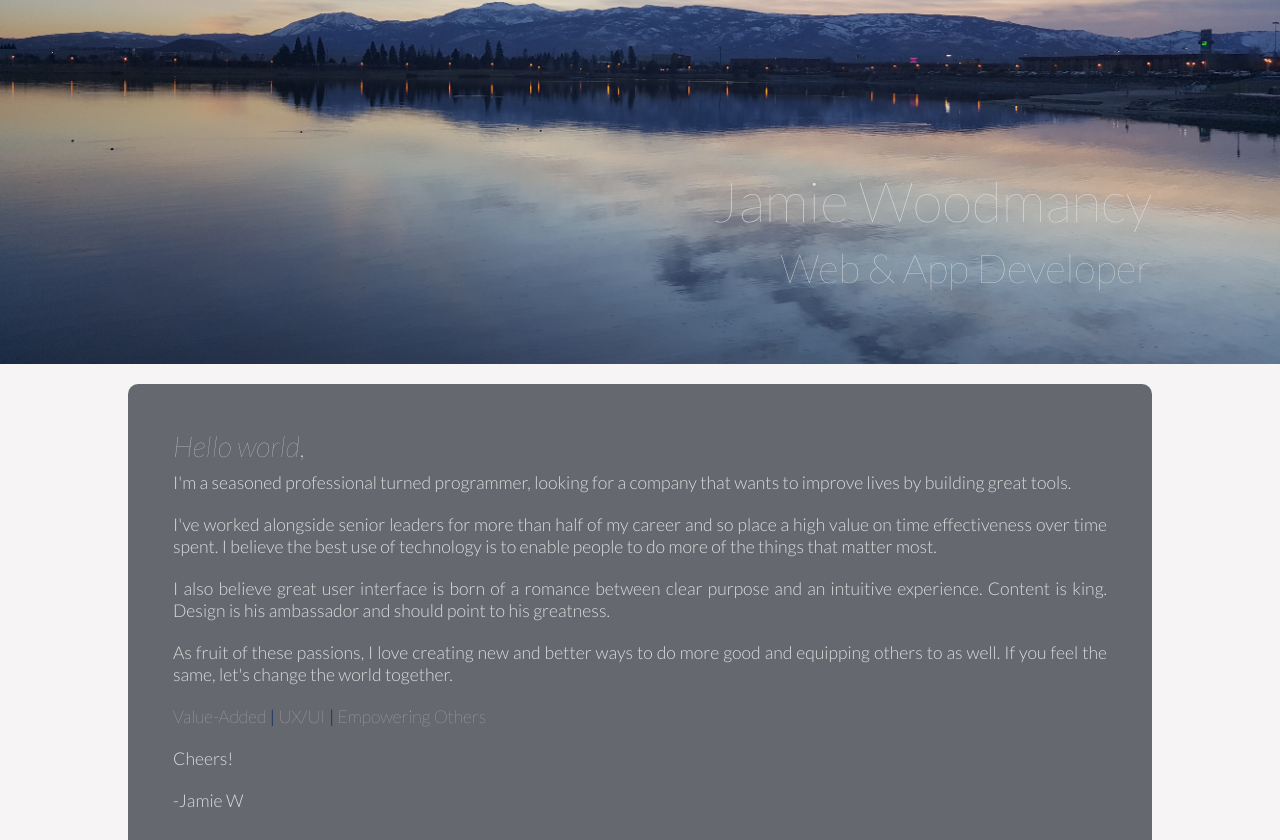
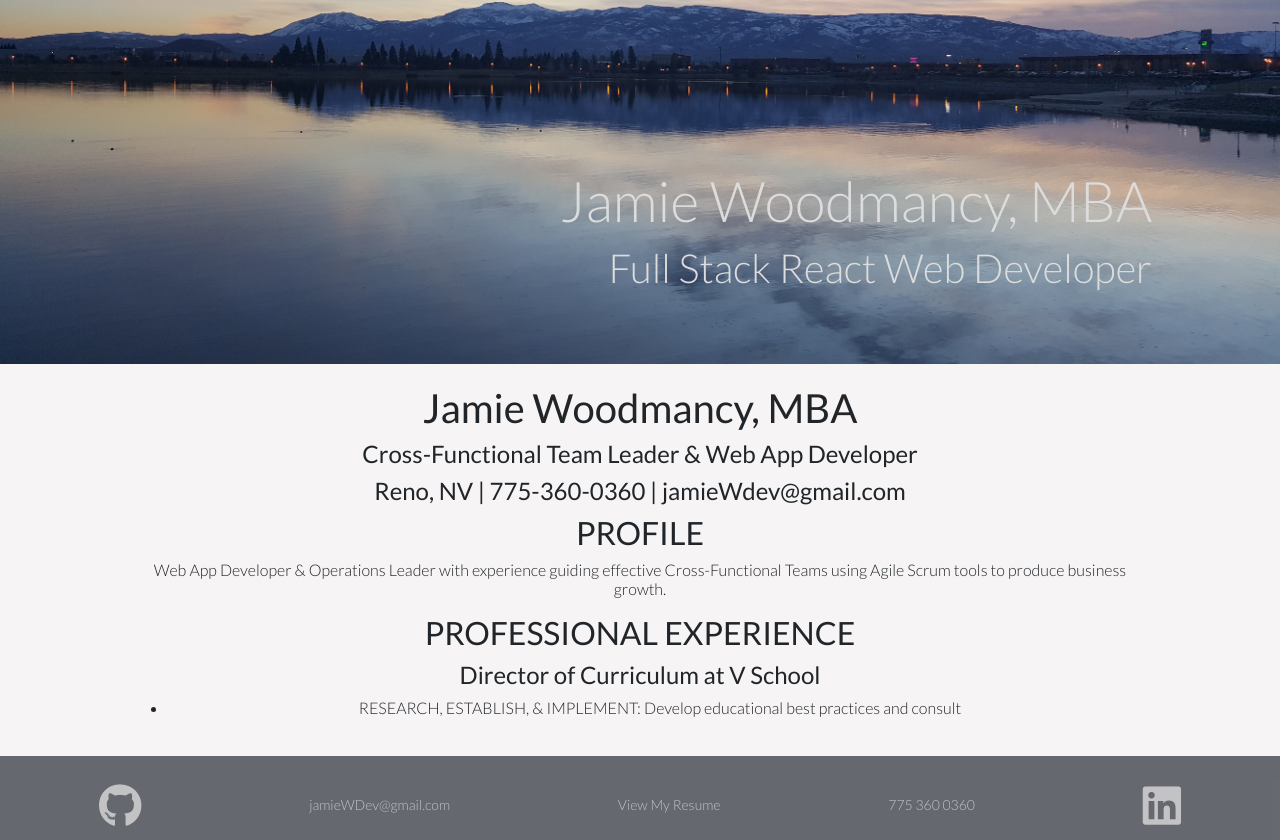
Before and after one commit to jamie29w/portfolio-website, a React (Create React App) app: page /resume in a window 1280 px wide. Shown: the part 236-1076 px from the top of the page. Built offline with nearby package versions, Linux system fonts and the light colour scheme.

Commit message:
updated written portions throughout project; added resume view and began creating markdown file with resume.

```diff
--- a/package.json
+++ b/package.json
@@ -3,16 +3,19 @@
   "version": "0.1.0",
   "private": true,
   "dependencies": {
+    "markdown-to-jsx": "^6.7.4",
     "react": "^16.0.0",
     "react-bootstrap": "^0.31.5",
     "react-browser-router": "^2.0.3",
     "react-burger-menu": "^2.1.11",
     "react-dom": "^16.0.0",
+    "react-markdown": "^4.0.3",
     "react-router-dom": "^4.2.2",
     "react-scripts": "1.0.14",
     "react-scroll-to-component": "^1.0.1",
     "react-typekit": "^1.1.0",
-    "scroll-to-element": "^2.0.0"
+    "scroll-to-element": "^2.0.0",
+    "styled-components": "^3.4.10"
   },
   "scripts": {
     "start": "react-scripts start",
--- a/src/main/body/Component.js
+++ b/src/main/body/Component.js
@@ -1,9 +1,10 @@
 import React from "react";
 import HomeComponent from "./home/Component";
+import NativeWeatherComponent from "./native-weather/Component";
 import PortfolioComponent from "./portfolio/Component";
+import ResumeContainer from "./resume/Container";
 import SnapCRMComponent from "./snap-crm/Component";
-import NativeWeatherComponent from "./native-weather/Component";
-import WeatherAPIComponent from "./weather-api/Component"
+import WeatherAPIComponent from "./weather-api/Component";
 import { Route, Switch } from "react-router-dom";
 
 function BodyComponent(props) {
@@ -24,26 +25,15 @@ function BodyComponent(props) {
       <div style={styles.divStyles}>
         <div>
           <Switch>
-                        <Route
-                            exact
-                            component={PortfolioComponent}
-                            path="/portfolio"
-                        />
-                        <Route
-                            exact
-                            component={SnapCRMComponent}
-                            path="/snap-crm"
-                        />
+            <Route exact component={PortfolioComponent} path="/portfolio" />
+            <Route exact component={SnapCRMComponent} path="/snap-crm" />
             <Route
               exact
               component={NativeWeatherComponent}
               path="/nativeweather"
             />
-                        <Route
-                            exact
-                            component={WeatherAPIComponent}
-                            path="/weather-api"
-                        />
+            <Route exact component={WeatherAPIComponent} path="/weather-api" />
+            <Route exact component={ResumeContainer} path="/resume" />
             <Route component={HomeComponent} path="/" />
           </Switch>
         </div>
--- a/src/main/body/home/Component.js
+++ b/src/main/body/home/Component.js
@@ -16,7 +16,7 @@ function HomeComponent(props) {
     },
     headText: {
       fontFamily: "'Lato', sans-serif",
-            fontWeight: "100",
+      fontWeight: "300",
       fontStyle: "italic",
       fontSize: ".9em",
       marginLeft: "25px",
@@ -34,17 +34,6 @@ function HomeComponent(props) {
     punctuation: {
       color: "rgba(39, 58, 100, .9)",
       fontWeight: "400"
-        },
-        tldr: {
-            fontFamily: "'Lato', sans-serif",
-            fontSize: ".55em",
-            fontWeight: "100",
-            letterSpacing: "0px",
-            lineHeight: "125%",
-            marginLeft: "25px",
-            marginRight: "25px",
-            marginBottom: "20px",
-            textAlign: "justify"
     }
   };
 
@@ -54,31 +43,31 @@ function HomeComponent(props) {
         <h3 style={styles.headText}>Hello world,</h3>
 
         <h3 style={styles.bodyText}>
-                    I{`'`}m a seasoned professional turned programmer, looking
-                    for a company that wants to improve lives by building great
-                    tools.
+          I{`'`}m a professional turned programmer, looking for a company to
+          partner with that wants to improve lives by building great products.
         </h3>
 
         <h3 style={styles.bodyText}>
-                    I've worked alongside senior leaders for more than half of
-                    my career and so place a high value on time effectiveness
-                    over time spent. I believe the best use of technology is to
-                    enable people to do more of the things that matter most.
+          I've moved the dial as a leader in sales, healthcare, and educational
+          technology. Problem solving is my trade, and enhancing processes is my
+          obsession. I use a combination of Lean principles and Agile Scrum
+          tools to lead teams to create profitable change. I believe the best
+          use of technology is to enable people to do more of the things that
+          matter most.
         </h3>
         <h3 style={styles.bodyText}>
-                    I also believe great user interface is born of a romance
-                    between clear purpose and an intuitive experience. Content
-                    is king. Design is his ambassador and should point to his
-                    greatness.
+          Profitability happens when happy users feel like rockstars using your
+          product. Great user experience is the love child of clear product
+          purpose and user empathy in design.
         </h3>
         <h3 style={styles.bodyText}>
-                    As fruit of these passions, I love creating new and better
-                    ways to do more good and equipping others to as well. If you
-                    feel the same, let{`'`}s change the world together.
+          As fruit of these passions, I love creating new and better ways to do
+          more good and equipping others to as well. If you feel the same, let
+          {`'`}s change the world together.
         </h3>
-                <h3 style={styles.tldr}>
-                    Value-Added <span style={styles.punctuation}>|</span> UX/UI{" "}
-                    <span style={styles.punctuation}>|</span> Empowering Others
+        <h3 style={styles.bodyText}>
+          Empowering Others <span style={styles.punctuation}>|</span>{" "}
+          Value-Added <span style={styles.punctuation}>|</span> UX/UI
         </h3>
         <h3 style={styles.bodyText}>Cheers!</h3>
         <h3 style={styles.bodyText}>-Jamie W</h3>
--- /dev/null
+++ b/src/main/body/resume/Component.js
@@ -0,0 +1,19 @@
+import React from "react";
+import ReactMarkdown from "react-markdown";
+import styled from "styled-components";
+
+export default function ResumeComponent(props) {
+  const MarkdownStyles = styled.div`
+    font-size: 16px;
+    font-family: "Lato", sans-serif;
+    font-weight: 300;
+    margin-top: 20px;
+  `;
+
+  console.log(props.resume);
+  return (
+    <MarkdownStyles>
+      <ReactMarkdown className="markdown" source={props.resume} />
+    </MarkdownStyles>
+  );
+}
--- /dev/null
+++ b/src/main/body/resume/Container.js
@@ -0,0 +1,26 @@
+import React, { Component } from "react";
+import ResumeComponent from "./Component";
+import resume from "./resume.md";
+
+class ResumeContainer extends Component {
+  constructor(props) {
+    super(props);
+    this.state = {
+      resume: null
+    };
+  }
+
+  componentWillMount() {
+    fetch(resume).then(res =>
+      res.text().then(text => this.setState({ resume: text }))
+    );
+  }
+
+  source = "#header\n\nparagraph";
+  render() {
+    console.log(typeof this.state.resume);
+    return <ResumeComponent source={this.source} resume={this.state.resume} />;
+  }
+}
+
+export default ResumeContainer;
--- /dev/null
+++ b/src/main/body/resume/resume.md
@@ -0,0 +1,15 @@
+# Jamie Woodmancy, MBA
+
+#### Cross-Functional Team Leader & Web App Developer
+
+#### Reno, NV | 775-360-0360 | jamieWdev@gmail.com
+
+## PROFILE
+
+Web App Developer & Operations Leader with experience guiding effective Cross-Functional Teams using Agile Scrum tools to produce business growth.
+
+## PROFESSIONAL EXPERIENCE
+
+#### Director of Curriculum at V School
+
+- RESEARCH, ESTABLISH, & IMPLEMENT: Develop educational best practices and consult
--- a/src/main/header/Component.js
+++ b/src/main/header/Component.js
@@ -5,12 +5,12 @@ function HeaderComponent(props) {
   const styles = {
     headText: {
       fontSize: "3.5em",
-            fontWeight: "100",
+      fontWeight: "300",
       marginBottom: "10px"
     },
     subHeadText: {
       fontSize: "2.5em",
-            fontWeight: "100",
+      fontWeight: "300",
       marginTop: "10px"
     },
     tall: {
@@ -50,8 +50,8 @@ function HeaderComponent(props) {
   return (
     <div style={props.isHome ? styles.tall : responsiveStyles.short}>
       <div style={styles.textContainer}>
-                <h1 style={styles.headText}>Jamie Woodmancy</h1>
-                <h2 style={styles.subHeadText}>Web & App Developer</h2>
+        <h1 style={styles.headText}>Jamie Woodmancy, MBA</h1>
+        <h2 style={styles.subHeadText}>Full Stack React Web Developer</h2>
       </div>
     </div>
   );
--- a/src/main/navbar/Component.js
+++ b/src/main/navbar/Component.js
@@ -32,7 +32,8 @@ function Navbar(props) {
             target="_blank"
             rel="noopener noreferrer"
             className="iconLinks"
-                        href="https://github.com/jamie29w">
+            href="https://github.com/jamie29w"
+          >
             <i className="fa fa-github fa-lg" aria-hidden="true" />
           </a>
         </span>
@@ -46,15 +47,13 @@ function Navbar(props) {
             target="_blank"
             rel="noopener noreferrer"
             className="links"
-                        href={pdf}>
+            href={pdf}
+          >
             Contact & Resume
           </a>
         </span>
 
-                <Link
-                    onClick={props.handleNotHome}
-                    to="/portfolio"
-                    className="links">
+        <Link onClick={props.handleNotHome} to="/portfolio" className="links">
           Portfolio
         </Link>
 
@@ -63,11 +62,9 @@ function Navbar(props) {
             target="_blank"
             rel="noopener noreferrer"
             className="iconLinks"
-                        href="https://www.linkedin.com/in/jamiewoodmancy/">
-                        <i
-                            className="fa fa-linkedin-square fa-lg"
-                            aria-hidden="true"
-                        />
+            href="https://www.linkedin.com/in/jamiewoodmancy/"
+          >
+            <i className="fa fa-linkedin-square fa-lg" aria-hidden="true" />
           </a>
         </span>
       </Menu>
@@ -77,7 +74,8 @@ function Navbar(props) {
             target="_blank"
             rel="noopener noreferrer"
             className="iconLinks"
-                        href="https://github.com/jamie29w">
+            href="https://github.com/jamie29w"
+          >
             <i className="fa fa-github fa-lg" aria-hidden="true" />
           </a>
         </span>
@@ -86,20 +84,11 @@ function Navbar(props) {
           Home
         </Link>
 
-                <span className="links">
-                    <a
-                        target="_blank"
-                        rel="noopener noreferrer"
-                        className="links"
-                        href={pdf}>
-                        Contact & Resume
-                    </a>
-                </span>
+        <Link to="/resume" className="links" onClick={props.handleNotHome}>
+          Resume
+        </Link>
 
-                <Link
-                    to="/portfolio"
-                    className="links"
-                    onClick={props.handleNotHome}>
+        <Link to="/portfolio" className="links" onClick={props.handleNotHome}>
           Portfolio
         </Link>
 
@@ -108,11 +97,9 @@ function Navbar(props) {
             target="_blank"
             rel="noopener noreferrer"
             className="iconLinks"
-                        href="https://www.linkedin.com/in/jamiewoodmancy/">
-                        <i
-                            className="fa fa-linkedin-square fa-lg"
-                            aria-hidden="true"
-                        />
+            href="https://www.linkedin.com/in/jamiewoodmancy/"
+          >
+            <i className="fa fa-linkedin-square fa-lg" aria-hidden="true" />
           </a>
         </span>
       </div>
```
Also changed, not shown: 1 other file (tests, documents, lock files or other folders). Lines whose indentation alone changed are shown as unchanged.
